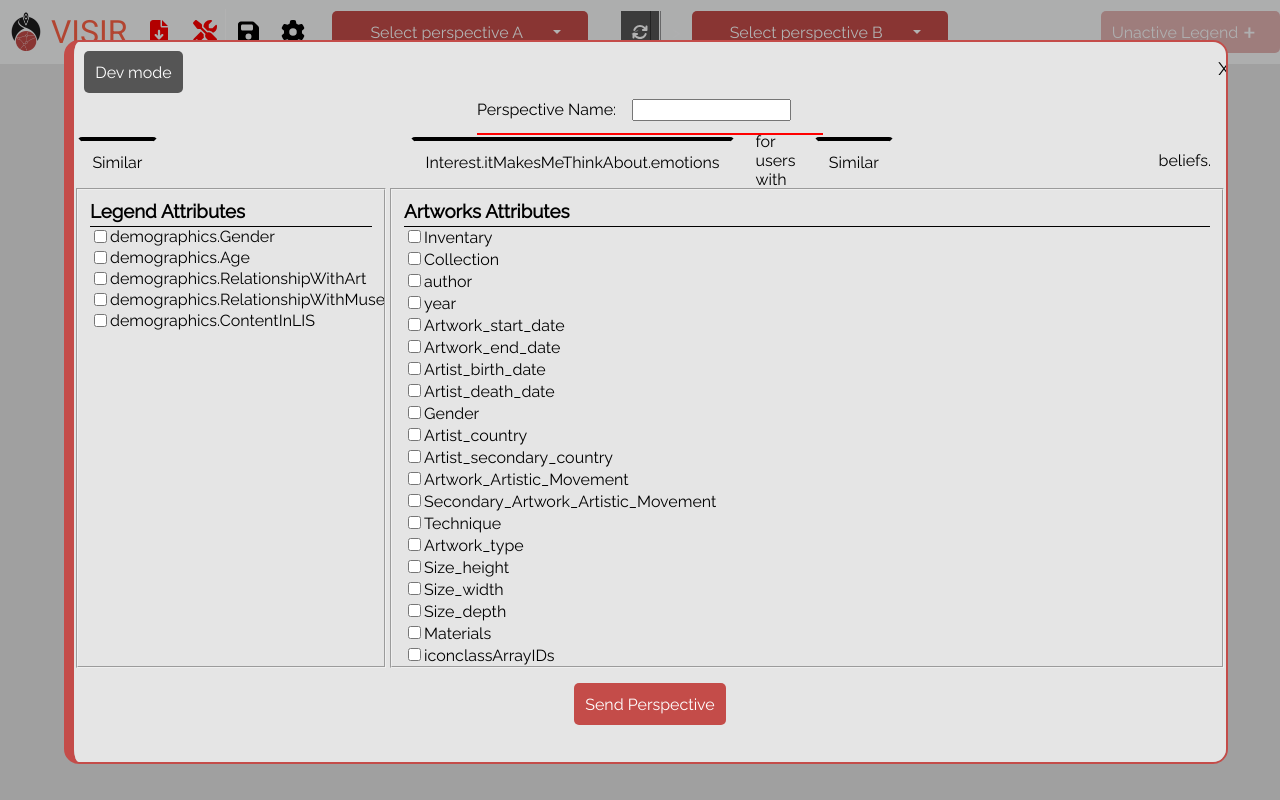
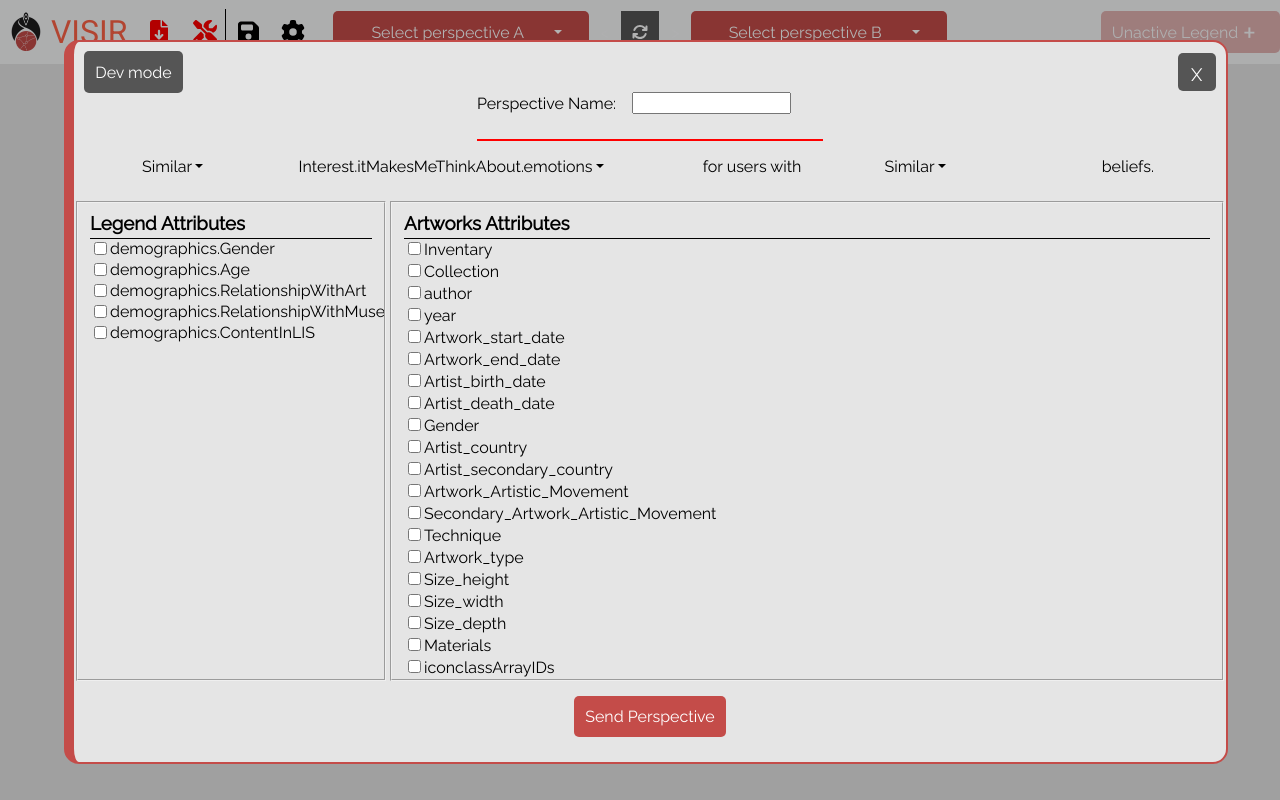
Before and after one commit to spice-h2020/VISIR, a React (Create React App) app: page / in a window 1280 px wide. Both pictures are taken after a click on the button 292 px from the left and 32 px from the top of the page. Built offline with nearby package versions, Linux system fonts and the light colour scheme.

Commit message:
minor fixes

```diff
--- a/src/App.tsx
+++ b/src/App.tsx
@@ -447,7 +447,7 @@ export const App = ({
 
   //Button to collapse the visualization to the left if there are more than 1 active perspectove
   const leftCollapse =
-    <div style={{ width: leftPerspective !== undefined && rightPerspective !== undefined ? "100%" : "0%" }}>
+    <div>
       <Button
         content="<"
         onClick={(state: EButtonState) => {
@@ -462,7 +462,7 @@ export const App = ({
 
   //Button to collapse the visualization to the right if there are more than 1 active perspectove
   const rightCollapse =
-    <div style={{ width: leftPerspective !== undefined && rightPerspective !== undefined ? "100%" : "0%" }}>
+    <div>
       <Button
         content=">"
         extraClassName={`second dark`}
@@ -484,11 +484,12 @@ export const App = ({
       }}
       translationClass={currentLanguage}
     />
+
   const newNavBar =
     <Navbar
       leftAlignedItems={[
         visirBtn,
-        <div style={{ display: "inline-flex", borderRight: "white solid 1px" }}>
+        <div style={{ display: "inline-flex", borderRight: "black solid 1px" }}>
           {fileSourceBtn}
           {optionsBtn}
         </div>,
--- a/src/basicComponents/AccordionItem.tsx
+++ b/src/basicComponents/AccordionItem.tsx
@@ -65,8 +65,9 @@ export const AccordionItem = ({
                         newState: state === EButtonState.active ? EButtonState.unactive : EButtonState.active
                     });
                 }}
-                extraClassName="btn-accordion plus"
+                extraClassName="btn-accordion dropdown-mediumSize"
                 hoverText={tittle}
+                postIcon={<div className="dark plus" />}
             />
             <div
                 ref={contentRef}
--- a/src/basicComponents/Button.tsx
+++ b/src/basicComponents/Button.tsx
@@ -74,7 +74,7 @@ export const Button = ({
         }
       }}
     >
-      <div style={{ display: "inline-flex", width: "-webkit-fill-available", padding: "0.7rem 0.7rem" }}>
+      <div className="btn-content">
         <div style={{ width: "96%" }}> {content} </div>
         {postIcon ? <div style={{ alignSelf: "center", display: "flex", paddingRight: "1rem" }}> {postIcon} </div> : ""}
       </div>
--- a/src/components/ConfigurationTool.tsx
+++ b/src/components/ConfigurationTool.tsx
@@ -222,8 +222,9 @@ export const ConfigurationTool = ({
                         <Button
                             key={1}
                             content=""
-                            extraClassName="btn-close transparent"
+                            extraClassName="dark btn-close"
                             onClick={() => { setIsActive(false); }}
+                            postIcon={<div className="icon-close"></div>}
                         />
                     </span>
                 </div>
@@ -235,7 +236,7 @@ export const ConfigurationTool = ({
                 }}>
                     <div style={{
                         borderBottom: "2px solid red", display: "flex", justifyContent: "center",
-                        alignItems: "center", height: "100%", paddingBottom: "3px"
+                        alignItems: "center", height: "100%", paddingBottom: "1rem"
                     }}>
                         <label key={0} htmlFor="f-perspective_name" style={{ marginRight: "1rem" }}>Perspective Name:</label>
                         <input key={1} type="text" id="f-perspective_name" name="f-perspective_name"
@@ -246,8 +247,11 @@ export const ConfigurationTool = ({
                             }
                         />
                         <span key={2} style={{ width: "2rem" }} />
-                        <div key={3} style={{ display: `${isDevMode ? "block" : "none"}` }}>
+                        <div key={3} style={{ display: `${isDevMode ? "inline-flex" : "none"}`, alignItems: "center" }}>
+                            <div style={{ width: "50%" }}>
                                 {getAlgorythmSelectorDropdown(seed, selectedAlgorithm, setSelectedAlgorithm)}
+                            </div>
+                            <div style={{ width: "50%" }}>
                                 <Slider
                                     initialValue={algorythmWeigth}
                                     onInput={(value: number) => { setAlgorythmWeight(value) }}
@@ -256,6 +260,7 @@ export const ConfigurationTool = ({
                                     step={0.1}
                                     content={"Weight"}
                                 />
+                            </div>
                         </div>
                     </div>
 
@@ -267,32 +272,46 @@ export const ConfigurationTool = ({
                     flexWrap: "nowrap",
                     justifyContent: "space-evenly",
                     alignItems: "center",
-                    height: "7vh"
+                    height: "7vh",
+                    margin: "0.4rem 0px"
                 }}>
+                    <div>
                         <DropMenu
                             key={0}
                             items={getSimilarityDropdown(similarity1, setSimilarity1, seed?.HetchStructure)}
                             content={ESimilarity[similarity1]}
                             menuDirection={EDropMenuDirection.down}
-                        extraClassButton={"transparent down-arrow"}
+                            extraClassButton={"transparent"}
+                            postIcon={<div className="down-arrow" />}
                         />
+                    </div>
+                    <div>
                         <React.Fragment key={1}>
                             {getOptionSelector(selectedOption, seed, setSelectedOption)}
                         </React.Fragment>
-
+                    </div>
+                    <div>
                         <span key={2} style={{ alignSelf: "center", margin: "0% 15px" }}> {`${seed?.HetchStructure ? config.HetchMidSentence : config.midSentence}`} </span>
+                    </div>
+                    <div>
                         <DropMenu
                             key={3}
                             items={getSimilarityDropdown(similarity2, setSimilarity2, seed?.HetchStructure, true)}
                             content={ESimilarity[similarity2]}
                             menuDirection={EDropMenuDirection.down}
-                        extraClassButton={"transparent down-arrow"}
+                            extraClassButton={"transparent"}
+                            postIcon={<div className="down-arrow" />}
                         />
+                    </div>
+                    <div>
                         <div key={4} style={getArtworsSliderDropdownStyle(isDevMode, similarity2)}>
                             {getArtworsSliderOrDropdown(artworksWeight, setArtworksWeight, similarity2, selectedArtwork,
                                 setSelectedArtwork, seed)}
                         </div>
+                    </div>
+                    <div>
                         <span key={5} style={{ alignSelf: "center", margin: "0% 15px" }}> {`${seed?.HetchStructure ? config.HetchLastWord : config.lastWord}`} </span>
+                    </div>
                 </div>
                 {/*Row with the fieldsets, and the button to open/close the json export object */}
                 <div key={3} style={{
@@ -448,7 +467,8 @@ function getAlgorythmSelectorDropdown(seed: IConfigurationSeed | undefined, sele
                 key={0}
                 items={dropdownItems}
                 content={selectedAlgorythm.name}
-                extraClassButton={"primary down-arrow "}
+                extraClassButton={"primary"}
+                postIcon={<div className="down-arrow" />}
             />
         );
     } else {
@@ -456,7 +476,8 @@ function getAlgorythmSelectorDropdown(seed: IConfigurationSeed | undefined, sele
             key={0}
             items={[]}
             content={"Select algorithm"}
-            extraClassButton={"primary down-arrow"}
+            extraClassButton={"primary"}
+            postIcon={<div className="down-arrow" />}
         />
     }
 
@@ -614,7 +635,8 @@ function getSingleArtworkAttributeDropdown(attrName: string, algorithms: config.
             <DropMenu
                 items={dropMenuItems}
                 content={selectedName}
-                extraClassButton={"transparent down-arrow dropdown-minimumSize"}
+                extraClassButton={"transparent dropdown-minimumSize"}
+                postIcon={<div className="down-arrow" />}
             />
         </div>
     );
@@ -635,7 +657,8 @@ function getOptionSelector(selectedOption: config.ISimilarityFunction, seed: ICo
                 items={[]}
                 content={`No options available`}
                 menuDirection={EDropMenuDirection.down}
-                extraClassButton={"transparent down-arrow"}
+                extraClassButton={"transparent"}
+                postIcon={<div className="down-arrow" />}
             />);
     } else {
 
@@ -664,7 +687,8 @@ function getOptionSelector(selectedOption: config.ISimilarityFunction, seed: ICo
                 items={items}
                 content={`${selectedOption.on_attribute.att_name.charAt(0).toUpperCase()}${selectedOption.on_attribute.att_name.slice(1)}`}
                 menuDirection={EDropMenuDirection.down}
-                extraClassButton={"transparent down-arrow"}
+                extraClassButton={"transparent"}
+                postIcon={<div className="down-arrow" />}
             />);
     }
 }
@@ -739,7 +763,8 @@ function getArtworsSliderOrDropdown(artworksWeight: number, setArtworksWeight: F
                 items={items}
                 content={`${selectedArtwork.name.charAt(0).toUpperCase()}${selectedArtwork.name.slice(1)}`}
                 menuDirection={EDropMenuDirection.down}
-                extraClassButton={"secondary down-arrow"}
+                extraClassButton={"primary"}
+                postIcon={<div className="down-arrow" />}
             />
         );
 
--- a/src/components/SelectPerspectiveDropdown.tsx
+++ b/src/components/SelectPerspectiveDropdown.tsx
@@ -111,7 +111,8 @@ export const SelectPerspectiveDropdown = ({
             <DropMenu
                 items={[]}
                 content={tClass.t.toolbar.selectPerspective.noPerspectiveName}
-                extraClassButton="transparent down-arrow maximum-width"
+                extraClassButton="transparent maximum-width"
+                postIcon={<div className="down-arrow" />}
             />
         );
     }
--- a/src/style/base.css
+++ b/src/style/base.css
@@ -98,6 +98,24 @@ body {
     box-sizing: border-box;
 }
 
+.btn-content {
+    display: inline-flex !important;
+    width: -webkit-fill-available !important;
+    padding: 0.7rem 0.7rem !important;
+}
+
+.dropdown-minimumSize>.btn-content {
+    display: inline-flex !important;
+    width: -webkit-fill-available !important;
+    padding: 0rem 0rem !important;
+}
+
+.dropdown-mediumSize>.btn-content {
+    display: inline-flex !important;
+    width: -webkit-fill-available !important;
+    padding: 0.3rem 0.3rem !important;
+}
+
 .maximum-width {
     width: 100%;
 }
@@ -157,7 +175,6 @@ body {
 /*Buttons of the collapse perspective options*/
 .first.btn {
     border-radius: 100% 0px 0px 100% !important;
-    border-right: 1px solid black;
 }
 
 .mid.btn {
@@ -165,10 +182,8 @@ body {
     margin: 0px 1px;
 }
 
-
 .second.btn {
     border-radius: 0px 100% 100% 0px !important;
-    border-left: 1px solid black;
 }
 
 /*Button that is an item of a dropdown*/
@@ -207,25 +222,22 @@ body {
     color: var(--buttonTextColor);
 }
 
+.btn-close {
+    height: 2.4rem;
+    width: 2.4rem;
+}
+
 /*Button that is just an X*/
-.btn-close::after {
+.icon-close::after {
     display: inline-block;
     content: "X";
     font-size: large;
 
     text-align: center;
 
-    color: black;
+    color: white;
     height: 1rem;
     width: 1rem;
-}
-
-.btn-close {
-    text-align: right;
-}
-
-.btn-close:hover {
-    box-shadow: none;
 }
 
 /* Button that toggles an accordion */
@@ -330,6 +342,10 @@ body {
     content: '-';
 }
 
+.dark.plus {
+    color: #555;
+}
+
 .minus {
     margin-left: 0.20rem;
     scale: 1.5;
@@ -351,8 +367,8 @@ body {
 
 .dropdown-minimumSize {
     height: 100%;
-    margin: 0px;
-    padding: 0px;
+    margin: 0px !important;
+    padding: 0px !important;
     overflow-x: hidden;
     white-space: nowrap;
 }
```
Lines whose indentation alone changed are shown as unchanged.
